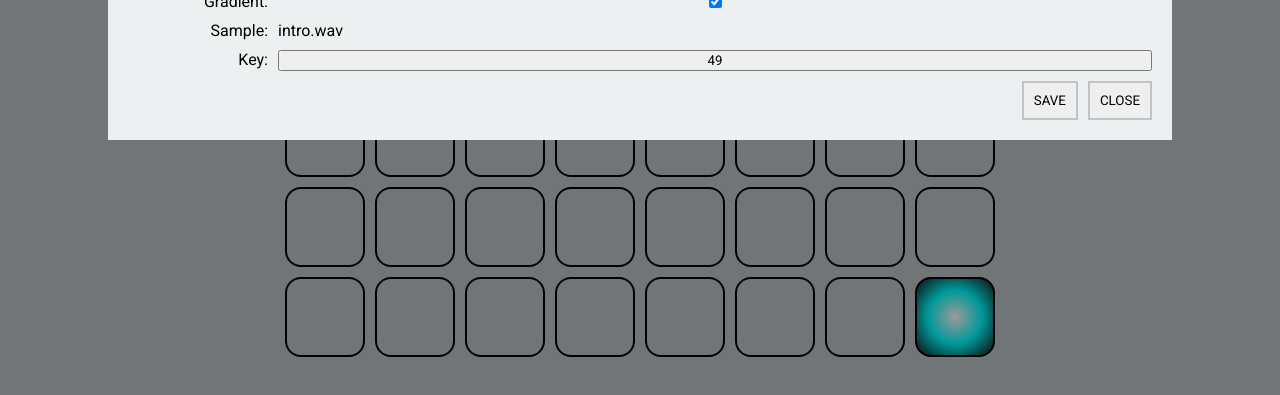
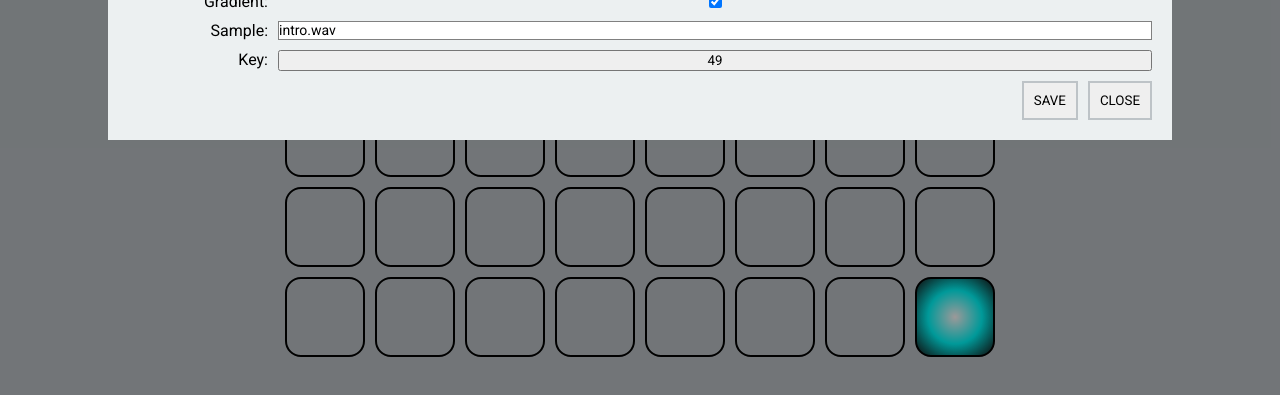
Before and after one commit to Bahamut731lp/Launchpad-with-Node, a website: page StaticFiles/index.html in a window 1280 px wide. Both pictures are taken after a click on the element 325 px from the left and 48 px from the top of the page. Shown: the part 361-756 px from the top of the page. Drawn offline with nearby package versions, Linux system fonts and the light colour scheme.

Commit message:
Bug Fixes

```diff
--- a/StaticFiles/style.css
+++ b/StaticFiles/style.css
@@ -10,6 +10,13 @@
 }
 body{
 	background-color: var(--light_gray);
+	transition: 0.1s;
+}
+#sample{
+	border: 1px solid gray;
+	background-color: white;
+	font-size: 0.875em;
+	cursor: pointer;
 }
 .grid{
 	display: grid;
```
